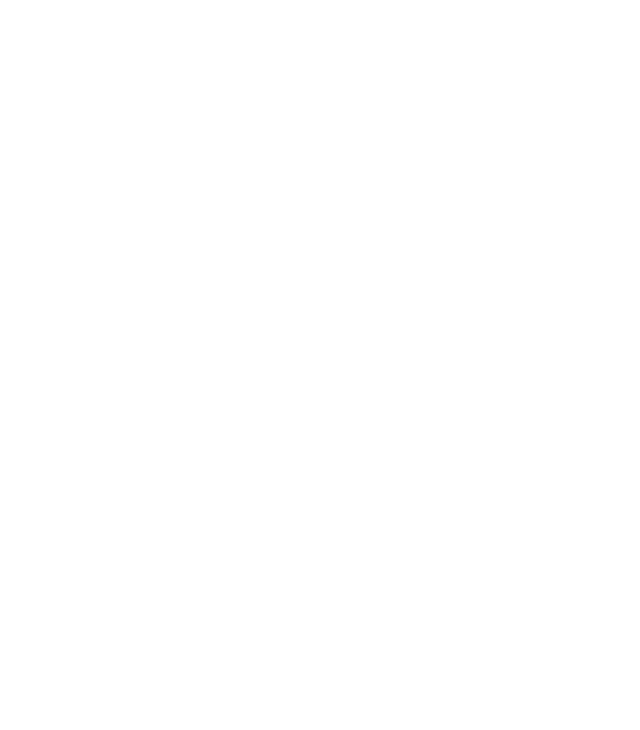
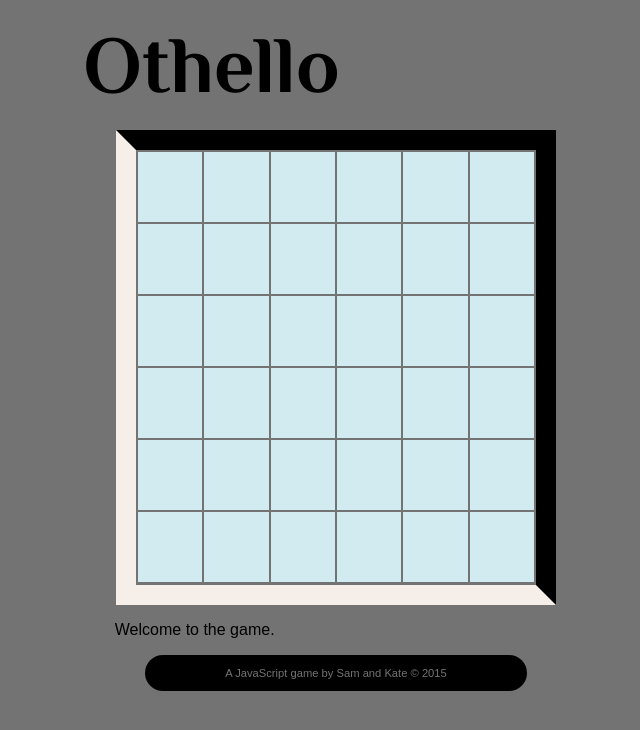
Before and after one commit to katelane/gametime, a plain HTML site: page index.html in a window 1280 px wide. Shown: the whole page, without its empty margins (304-944 px from the left). Drawn offline with nearby package versions, Linux system fonts and the light colour scheme; a web font is replaced by a local one.

Commit message:
basic board and index page implemented

```diff
--- a/index.html
+++ b/index.html
@@ -8,14 +8,29 @@
   </head>
 	<body>
     <header>
+			<h1>Othello</h1>
     </header>
 
-    <section>
-    </section>
+		<div class="boardframe">
+	    <div class="board">
+				<table>
+					<tr><td></td><td></td><td></td><td></td><td></td><td></td></tr>
+					<tr><td></td><td></td><td></td><td></td><td></td><td></td></tr>
+					<tr><td></td><td></td><td></td><td></td><td></td><td></td></tr>
+					<tr><td></td><td></td><td></td><td></td><td></td><td></td></tr>
+					<tr><td></td><td></td><td></td><td></td><td></td><td></td></tr>
+					<tr><td></td><td></td><td></td><td></td><td></td><td></td></tr>
+				</table>
+			</div>
+		</div>
 
-    <section>
-    </section>
+		<div class="info">
+			<p>Welcome to the game.</p>
+		</div>
 
+		<footer>
+			<p>A JavaScript game by Sam and Kate &copy; 2015</p>
+		</footer>
 
     <script src="https://ajax.googleapis.com/ajax/libs/jquery/1.11.1/jquery.min.js"></script>
     <script src="script.js"></script>
--- a/style.css
+++ b/style.css
@@ -1,7 +1,75 @@
+html {
+  padding: 0;
+  margin: 0;
+}
+
+body {
+  background: #737373;
+  color: #000;
+}
+
 h1 {
- font-family: 'Philosopher', sans-serif;
+  font-family: 'Philosopher', sans-serif;
+  font-size: 5em;
+  margin-top: 20px;
+  margin-bottom: 20px;
 }
 
 p {
   font-family: 'Muli', sans-serif;
 }
+
+header {
+  width: 40%;
+  margin-left: auto;
+  margin-right: auto;
+}
+
+.board {
+  width: 400px;
+  height: 435px;
+  margin-left: auto;
+  margin-right: auto;
+  margin-bottom: 30px;
+  background: #737373;
+  z-index: 1;
+}
+
+.board td {
+  width: 50px;
+  height: 50px;
+  background: #D1EBF0;
+  padding: 10px;
+}
+
+.boardframe {
+  width: 400px;
+  height: 435px;
+  margin-left: auto;
+  margin-right: auto;
+  background: #fff;
+  border-top: 20px solid #000;
+  border-bottom: 20px solid #F5EEE9;
+  border-left: 20px solid #F5EEE9;
+  border-right: 20px solid #000;
+  z-index: 0;
+}
+
+.info {
+  width: 35%;
+  margin-left: auto;
+  margin-right: auto;
+}
+
+footer {
+  width: 30%;
+  background: #000;
+  color: #737373;
+  font-size: 0.7em;
+  text-align: center;
+  border-radius: 25px;
+  margin-left: auto;
+  margin-right: auto;
+  margin-bottom: 20px;
+  padding: 1px;
+}
```
